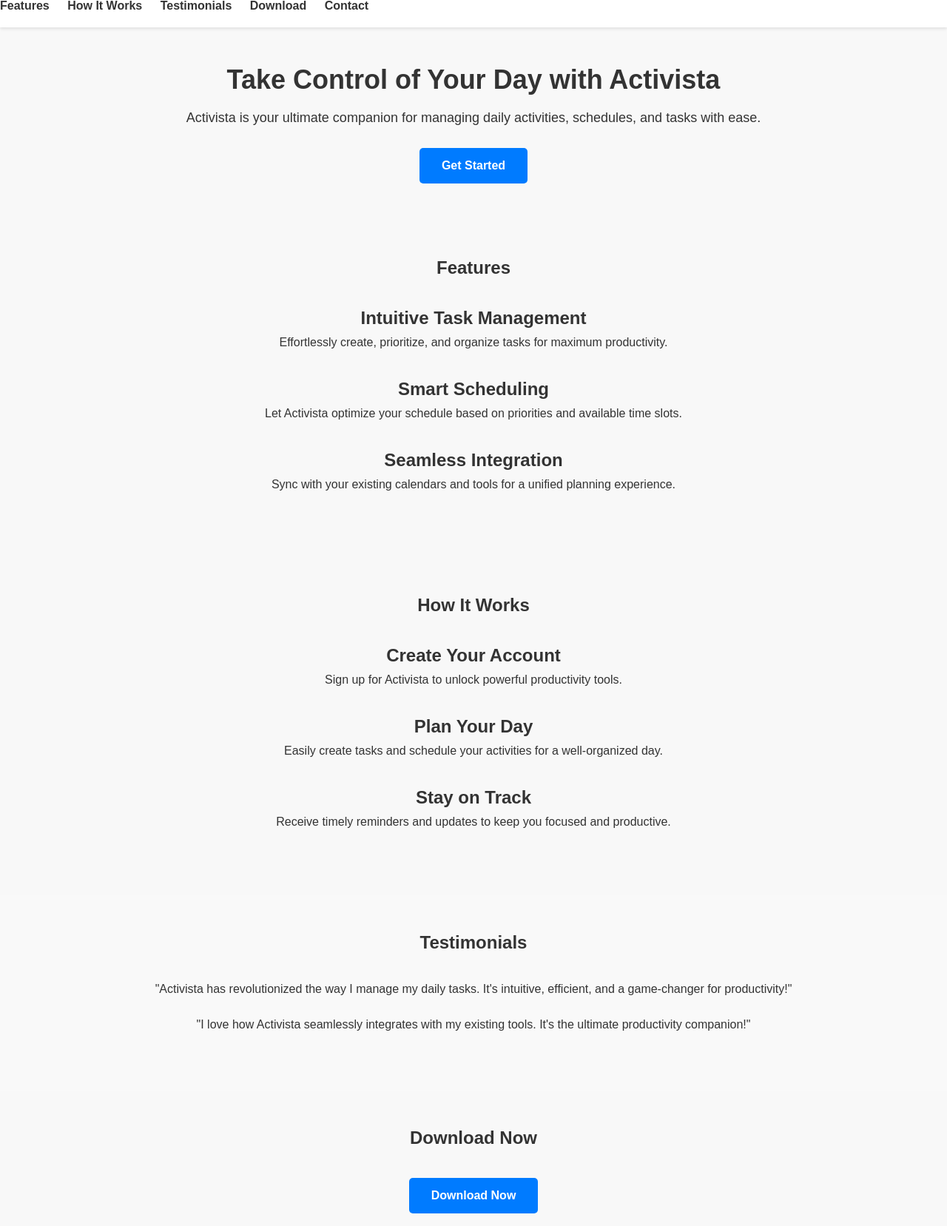
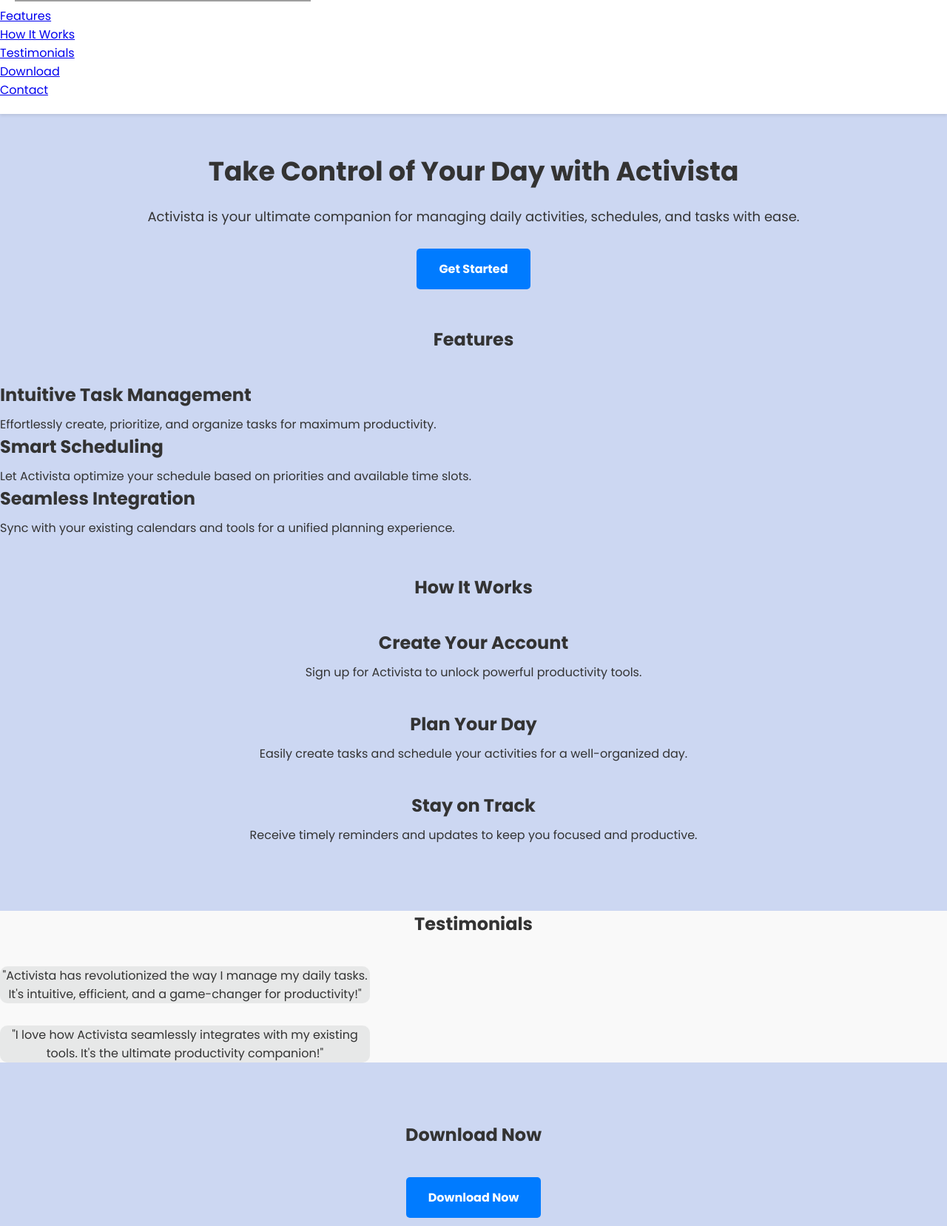
Before and after one commit to McMmie/Activista, a Flask app: page / in a window 1280 px wide. Shown: the part 353-2010 px from the top of the page at 74% size. Run offline with Flask 3, Linux system fonts and the light colour scheme; grey boxes are pictures that could not be loaded.

Commit message:
created a stylesheet for the landing page

```diff
--- a/activista/static/landing.css
+++ b/activista/static/landing.css
@@ -9,8 +9,8 @@
 
 /* Global Styles */
 body {
-    font-family: Arial, sans-serif;
-    background-color: #f8f8f8;
+    font-family: 'Poppins', sans-serif;
+    background-color: #5277d44b;
     color: #333;
 }
 
@@ -31,16 +31,23 @@ header {
     margin-left: 20px;
 }
 
-nav ul {
-    list-style-type: none;
+.lg {
+    text-decoration: none;
 }
 
-nav ul li {
-    display: inline-block;
-    margin-right: 20px;
+
+.content ul {
+    list-style-type: none;
+    margin-top: 20px;
 }
 
-nav ul li a {
+.content ul li {
+    display: inline;
+    text-align: center;
+    margin: 10px;
+}
+
+.content ul li a {
     text-decoration: none;
     color: #333;
     font-weight: bold;
@@ -76,10 +83,15 @@ nav ul li a {
 .cta-button:hover {
     background-color: #0056b3;
 }
+.head {
+    text-align: center;
+}
+/* Features Section Styles */
+.sections {
+    display: flex;
+    justify-content: center;
+    padding: 50px 0;
 
-/* Features Section Styles */
-.features {
-    padding: 50px 0;
 }
 
 .features h2 {
@@ -87,9 +99,17 @@ nav ul li a {
     margin-bottom: 40px;
 }
 
-.feature {
+.cards {
     text-align: center;
-    margin-bottom: 40px;
+    background: #1c1a83da;
+    color: #fff;
+    font-size: 1em;
+    margin-top: 40px;
+    padding-top: 40px;
+    border: solid 1.5px ;
+    border-radius: 15px;
+    margin-right: 15px;
+    height: 15rem;
 }
 
 .feature h3 {
@@ -120,7 +140,7 @@ nav ul li a {
 /* Testimonials Section Styles */
 .testimonials {
     background-color: #f9f9f9;
-    padding: 50px 0;
+    padding: 0 0;
 }
 
 .testimonials h2 {
@@ -129,7 +149,14 @@ nav ul li a {
 }
 
 .testimonial {
+    border: none;
+    margin-right: 10px;
+    border-radius: 10px;
+    background: #5253541b;
+    color: #333;
     text-align: center;
+    width: 500px;
+    justify-content: center;
     margin-bottom: 30px;
 }
 
@@ -144,10 +171,13 @@ nav ul li a {
 }
 
 .app-store-buttons img {
-    width: 200px;
+    width: 40px;
     margin-top: 20px;
 }
-
+.app-store-buttons span a{
+    text-decoration: none;
+    color: #162938;
+}
 /* Contact Section Styles */
 .contact {
     text-align: center;
@@ -158,7 +188,8 @@ nav ul li a {
     margin-bottom: 40px;
 }
 
-.social-media-links {
+.social-media-links span {
+    height: 30px;
     margin-top: 20px;
 }
 
```
